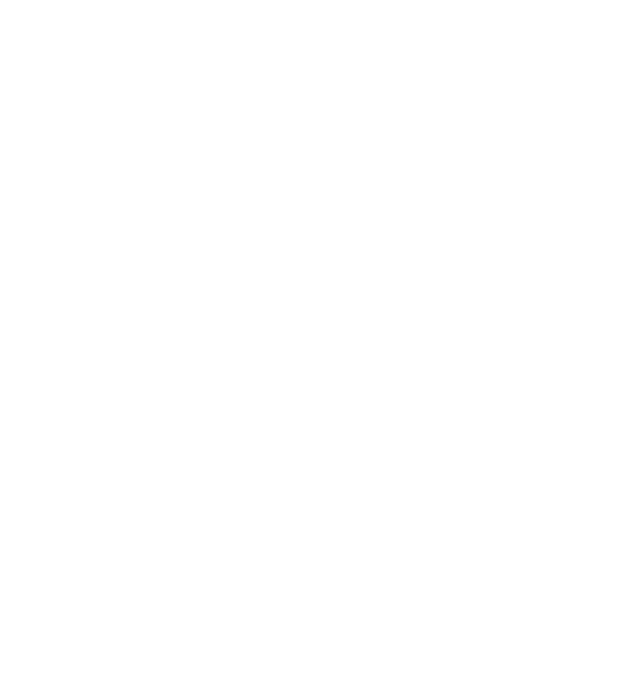
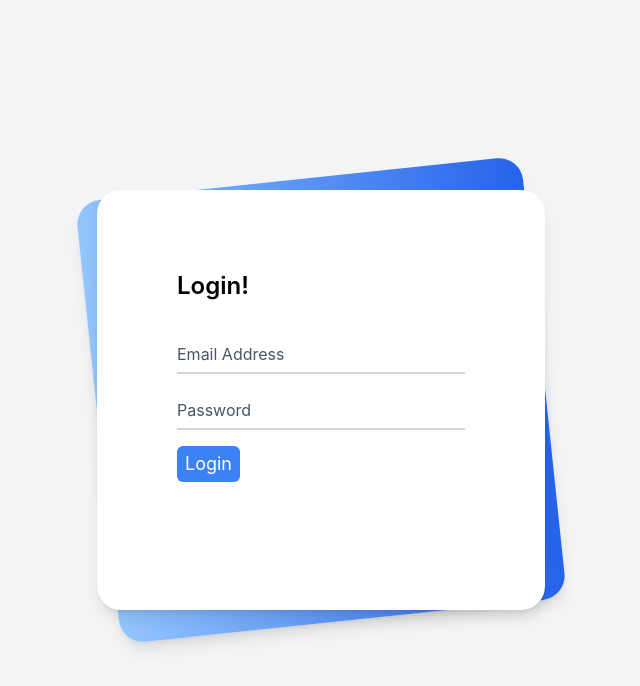
Before and after one commit to wakulima/wakulima-Ui, a React (Create React App) app: page /login in a window 1280 px wide. Before the commit this address had no page. Shown: the top 686 px of the page, without its empty margins (319-959 px from the left). Built offline with nearby package versions, Linux system fonts and the light colour scheme.

Commit message:
updated login

```diff
--- a/src/App.js
+++ b/src/App.js
@@ -12,6 +12,7 @@
         <Routes>
           <Route exact path="/" element={<LandingPage />}></Route>
           <Route exact path="/signup" element={<SignUpForm />}></Route>
+          <Route exact path="/login" element={<LoginForm />}></Route>
         </Routes>
       </Router>
 
--- a/src/Pages/LoginForm.jsx
+++ b/src/Pages/LoginForm.jsx
@@ -1,12 +1,36 @@
-import React from 'react'
+import { useEffect, useState } from "react";
+import { useDispatch, useSelector } from "react-redux";
+import { loginUser } from "../components/slices/Authslice";
+import { useNavigate } from "react-router-dom";
 
 function LoginForm() {
+  const navigate = useNavigate();
+  const dispatch = useDispatch();
+  const auth = useSelector((state) => state.auth);
+
+  const [user, setUser] = useState({
+    email: "",
+    password: "",
+  });
+
+  useEffect(() => {
+    if (auth.id) {
+      navigate("/");
+    }
+  }, [auth.id, navigate]);
+
+  const handleSubmit = (e) => {
+    e.preventDefault();
+
+    console.log(user);
+    dispatch(loginUser(user));
+  };
+
   return (
+    <form onSubmit={handleSubmit}>
     <div className="min-h-screen bg-gray-100 py-6 flex flex-col justify-center sm:py-12">
       <div className="relative py-3 sm:max-w-xl sm:mx-auto">
-            <div
-                className="absolute inset-0 bg-gradient-to-r from-blue-300 to-blue-600 shadow-lg transform -skew-y-6 sm:skew-y-0 sm:-rotate-6 sm:rounded-3xl">
-            </div>
+        <div className="absolute inset-0 bg-gradient-to-r from-blue-300 to-blue-600 shadow-lg transform -skew-y-6 sm:skew-y-0 sm:-rotate-6 sm:rounded-3xl"></div>
         <div className="relative px-4 py-10 bg-white shadow-lg sm:rounded-3xl sm:p-20">
           <div className="max-w-md mx-auto">
             <div>
@@ -15,15 +39,46 @@
             <div className="divide-y divide-gray-200">
               <div className="py-8 text-base leading-6 space-y-4 text-gray-700 sm:text-lg sm:leading-7">
                 <div className="relative">
-                                <input autocomplete="off" id="email" name="email" type="text" className="peer placeholder-transparent h-10 w-full border-b-2 border-gray-300 text-gray-900 focus:outline-none focus:borer-rose-600" placeholder="Email address" />
-                                <label for="email" className="absolute left-0 -top-3.5 text-gray-600 text-sm peer-placeholder-shown:text-base peer-placeholder-shown:text-gray-440 peer-placeholder-shown:top-2 transition-all peer-focus:-top-3.5 peer-focus:text-gray-600 peer-focus:text-sm">Email Address</label>
+                  <input
+                    autoComplete="off"
+                    id="email"
+                    name="email"
+                    type="text"
+                    className="peer placeholder-transparent h-10 w-full border-b-2 border-gray-300 text-gray-900 focus:outline-none focus:borer-rose-600"
+                    placeholder="Email address"
+                    onChange={(e) => setUser({ ...user, email: e.target.value })}
+                  />
+                  <label
+                    htmlFor="email"
+                    className="absolute left-0 -top-3.5 text-gray-600 text-sm peer-placeholder-shown:text-base peer-placeholder-shown:text-gray-440 peer-placeholder-shown:top-2 transition-all peer-focus:-top-3.5 peer-focus:text-gray-600 peer-focus:text-sm"
+                  >
+                    Email Address
+                  </label>
                 </div>
                 <div className="relative">
-                                <input autocomplete="off" id="password" name="password" type="password" className="peer placeholder-transparent h-10 w-full border-b-2 border-gray-300 text-gray-900 focus:outline-none focus:borer-rose-600" placeholder="Password" />
-                                <label for="password" className="absolute left-0 -top-3.5 text-gray-600 text-sm peer-placeholder-shown:text-base peer-placeholder-shown:text-gray-440 peer-placeholder-shown:top-2 transition-all peer-focus:-top-3.5 peer-focus:text-gray-600 peer-focus:text-sm">Password</label>
+                  <input
+                    autoComplete="off"
+                    id="password"
+                    name="password"
+                    type="password"
+                    className="peer placeholder-transparent h-10 w-full border-b-2 border-gray-300 text-gray-900 focus:outline-none focus:borer-rose-600"
+                    placeholder="Password"
+                    onChange={(e) => setUser({ ...user, password: e.target.value })}
+                  />
+                  <label
+                    htmlFor="password"
+                    className="absolute left-0 -top-3.5 text-gray-600 text-sm peer-placeholder-shown:text-base peer-placeholder-shown:text-gray-440 peer-placeholder-shown:top-2 transition-all peer-focus:-top-3.5 peer-focus:text-gray-600 peer-focus:text-sm"
+                  >
+                    Password
+                  </label>
                 </div>
                 <div className="relative">
-                                <button className="bg-blue-500 text-white rounded-md px-2 py-1">Submit</button>
+                  <button className="bg-blue-500 text-white rounded-md px-2 py-1">
+                  {auth.loginStatus === "pending" ? "Submitting..." : "Login"}
+                  </button>
+                </div>
+                <div className="relative">
+                {auth.loginStatus === "rejected" ? <p>{auth.loginError}</p> : null}
                 </div>
               </div>
             </div>
@@ -31,7 +86,8 @@
         </div>
       </div>
     </div>
-  )
+    </form>
+  );
 }
 
-export default LoginForm
+export default LoginForm;
--- a/src/Pages/SignUpForm.jsx
+++ b/src/Pages/SignUpForm.jsx
@@ -11,30 +11,32 @@
   const [user, setUser] = useState({
     full_name: "",
     email: "",
-    phone_number: '',
-  location:'',
-  user_type:'',
-  verification_status:'',
+    phone_number: "",
+    location: "",
+    user_type: "",
+    verification_status: "",
     password: "",
+    password_confirmation: "",
   });
 
-  useEffect(() => {
-    if (auth._id) {
-      console.log("signed");
-      navigate("/");
-    }
-  }, [auth._id, navigate]);
+//   useEffect(() => {
+//     if (user.email ) {
+//       navigate("/");
+//     }
+//   }, [user, navigate]);
 
   const handleSubmit = (e) => {
     e.preventDefault();
 
     console.log(user);
     dispatch(registerUser(user));
+    if (user.email !=="" ) {
+        navigate("/login");
+      }
   };
 
   return (
     <form onSubmit={handleSubmit}>
-
       <div className="min-h-screen bg-gray-100 py-6 flex flex-col justify-center sm:py-12">
         <div className="relative py-3 sm:max-w-xl sm:mx-auto">
           <div className="absolute inset-0 bg-gradient-to-r from-blue-300 to-blue-600 shadow-lg transform -skew-y-6 sm:skew-y-0 sm:-rotate-6 sm:rounded-3xl"></div>
@@ -49,10 +51,11 @@
                     <input
                       type="text"
                       placeholder="name"
-                    onChange={(e) => setUser({ ...user, full_name: e.target.value })}
+                      onChange={(e) =>
+                        setUser({ ...user, full_name: e.target.value })
+                      }
                     />
                   </div>
-
 
                   <div className="relative">
                     <input
@@ -62,7 +65,9 @@
                       type="text"
                       className="peer placeholder-transparent h-10 w-full border-b-2 border-gray-300 text-gray-900 focus:outline-none focus:borer-rose-600"
                       placeholder="Email address"
-                    onChange={(e) => setUser({ ...user, email: e.target.value })}
+                      onChange={(e) =>
+                        setUser({ ...user, email: e.target.value })
+                      }
                     />
                     <label
                       htmlFor="email"
@@ -76,7 +81,9 @@
                     <input
                       type="number"
                       placeholder="phone_number"
-                    onChange={(e) => setUser({ ...user, phone_number: e.target.value })}
+                      onChange={(e) =>
+                        setUser({ ...user, phone_number: e.target.value })
+                      }
                     />
                   </div>
 
@@ -84,7 +91,9 @@
                     <input
                       type="text"
                       placeholder="location"
-                    onChange={(e) => setUser({ ...user, location: e.target.value })}
+                      onChange={(e) =>
+                        setUser({ ...user, location: e.target.value })
+                      }
                     />
                   </div>
 
@@ -92,15 +101,25 @@
                     <input
                       type="text"
                       placeholder="user_type"
-                    onChange={(e) => setUser({ ...user, user_type: e.target.value })}
+                      onChange={(e) =>
+                        setUser({ ...user, user_type: e.target.value })
+                      }
                     />
                   </div>
 
                   <div className="relatve">
                     <input
+                    id = 'verification_status'
                       type="text"
-                    placeholder="verification_status:"
-                    onChange={(e) => setUser({ ...user, verification_status: e.target.value })}
+                      className="peer placeholder-transparent h-10 w-full border-b-2 border-gray-300 text-gray-900 focus:outline-none focus:borer-rose-600"
+                      placeholder="verification_status"
+
+                      onChange={(e) =>
+                        setUser({
+                          ...user,
+                          verification_status: e.target.value,
+                        })
+                      }
                     />
                   </div>
 
@@ -112,8 +131,31 @@
                       type="password"
                       className="peer placeholder-transparent h-10 w-full border-b-2 border-gray-300 text-gray-900 focus:outline-none focus:borer-rose-600"
                       placeholder="Password"
-                    onChange={(e) => setUser({ ...user, password: e.target.value })}
+                      onChange={(e) =>
+                        setUser({ ...user, password: e.target.value })
+                      }
                     />
+                    <label
+                      htmlFor="password"
+                      className="absolute left-0 -top-3.5 text-gray-600 text-sm peer-placeholder-shown:text-base peer-placeholder-shown:text-gray-440 peer-placeholder-shown:top-2 transition-all peer-focus:-top-3.5 peer-focus:text-gray-600 peer-focus:text-sm"
+                    >
+                      Password
+                    </label>
+                  </div>
+
+                  <div className="relative">
+                    <input
+                      autoComplete="off"
+                      id="password"
+                      name="password_confirmation"
+                      type="password"
+                      className="peer placeholder-transparent h-10 w-full border-b-2 border-gray-300 text-gray-900 focus:outline-none focus:borer-rose-600"
+                      placeholder="Password confirmation"
+                      onChange={(e) =>
+                        setUser({ ...user, password_confirmation: e.target.value })
+                      }
+                    />
+
                     <label
                       htmlFor="password"
                       className="absolute left-0 -top-3.5 text-gray-600 text-sm peer-placeholder-shown:text-base peer-placeholder-shown:text-gray-440 peer-placeholder-shown:top-2 transition-all peer-focus:-top-3.5 peer-focus:text-gray-600 peer-focus:text-sm"
@@ -123,15 +165,19 @@
                   </div>
                   <div className="relative">
                     <button className="bg-blue-500 text-white rounded-md px-2 py-1">
+                    {/* {auth.registerStatus === "pending" ? "Submitting..." : "Register"} */}
                     Register
                     </button>
+
+                  </div>
+
                 </div>
               </div>
             </div>
           </div>
         </div>
       </div>
-    </div>
+
     </form>
   );
 }
```
Also changed, not shown: src/components/slices/Authslice.js (+7 -7 lines). Lines whose indentation alone changed are shown as unchanged.
